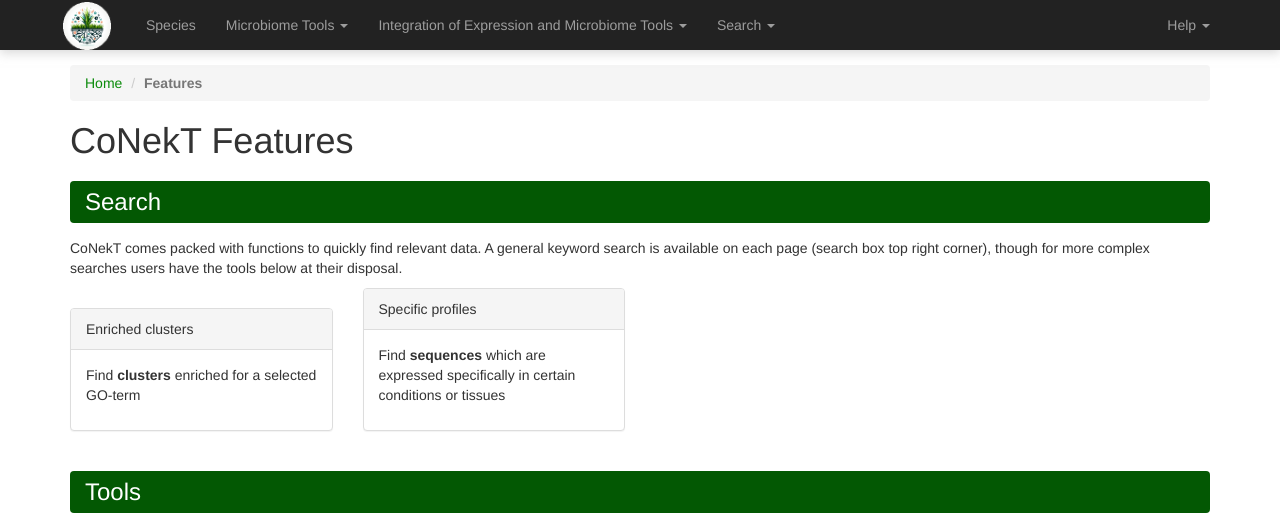
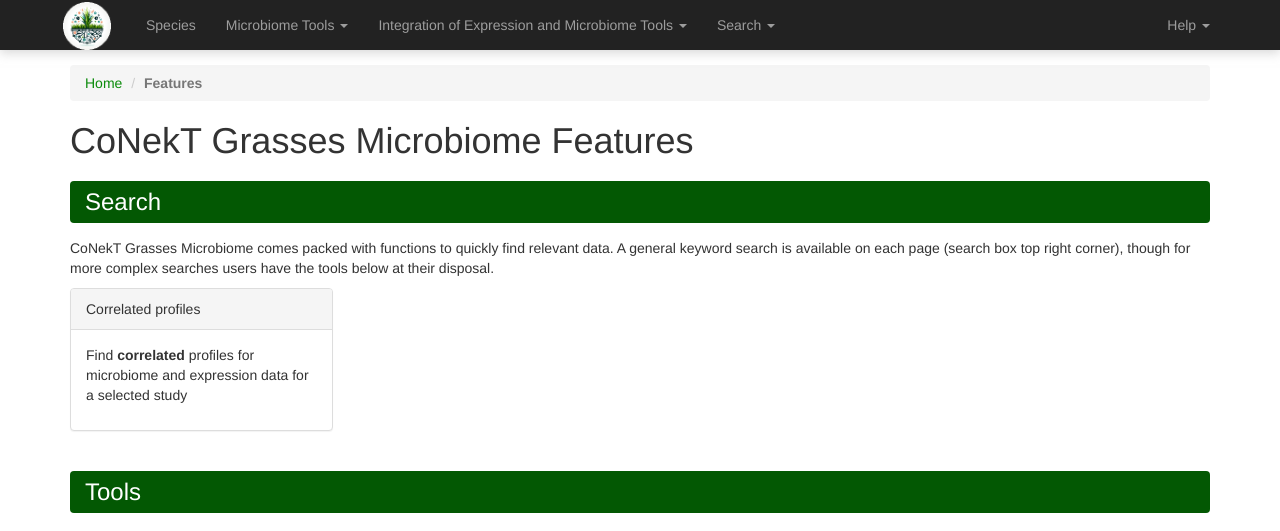
Before and after one commit to SantosRAC/conekt_grasses_microbiome, a Flask app: page /features in a window 1280 px wide. Shown: the top 531 px of the page. Run offline with Flask 3, Linux system fonts and the light colour scheme; parts of the project's set-up code (start-up, migrations or seed data) failed here and were passed over; some libraries are stand-ins or nearby versions.

Commit message:
Drafting adaptations of the microbiome features

```diff
--- a/CoNekT_Grasses_Microbiome/conekt/templates/static_pages/features.html
+++ b/CoNekT_Grasses_Microbiome/conekt/templates/static_pages/features.html
@@ -1,7 +1,7 @@
 {% extends 'base.html' %}
 
 {% block title %}
-    CoNekT - Features
+    CoNekT Grasses Microbiome - Features
 {% endblock %}
 
 {% block container %}
@@ -10,11 +10,11 @@
         <li><a href="{{ url_for('main.screen') }}">Home</a></li>
         <li class="active"><strong>Features</strong></li>
     </ol>
-    <h1>CoNekT Features</h1>
+    <h1>CoNekT Grasses Microbiome Features</h1>
 
     <h3 class="banner-green" >Search</h3>
 
-    <p>CoNekT comes packed with functions to quickly find relevant data. A general keyword search is available on
+    <p>CoNekT Grasses Microbiome comes packed with functions to quickly find relevant data. A general keyword search is available on
     each page (search box top right corner), though for more complex searches users have the tools below at their
     disposal.</p>
 
@@ -34,17 +34,9 @@
         {% endif %}
         <div class="col-lg-3 col-md-3 col-sm-6 col-xs-6" >
             <div class="panel panel-default panel-card">
-            <div class="panel-heading">Enriched clusters</div>
+            <div class="panel-heading">Correlated profiles</div>
             <div class="panel-body">
-                <p>Find <strong>clusters</strong> enriched for a selected GO-term</p>
-            </div>
-        </div>
-        </div>
-        <div class="col-lg-3 col-md-3 col-sm-6 col-xs-6" >
-            <div class="panel panel-default panel-card">
-            <div class="panel-heading">Specific profiles</div>
-            <div class="panel-body">
-                <p>Find <strong>sequences</strong> which are expressed specifically in certain conditions or tissues</p>
+                <p>Find <strong>correlated</strong> profiles for microbiome and expression data for a selected study</p>
             </div>
         </div>
         </div>
@@ -67,41 +59,6 @@
             </div>
         </div>
 
-        <div class="col-lg-3 col-md-3 col-sm-6 col-xs-6 panel-card" >
-            <div class="panel panel-default">
-                <div class="panel-heading">Conserved specificity</div>
-                <a href="{{ url_for('specificity_comparison.specificity_comparison_main') }}">
-                    <img class="img-responsive img-card" src="{{ url_for('static', filename='img/cards/specificity.png') }}" />
-                </a>
-                <div class="panel-body">
-                    <p><strong>Compare genes specifically expressed</strong> in a certain conditions in two species</p>
-                </div>
-            </div>
-        </div>
-
-        <div class="col-lg-3 col-md-3 col-sm-6 col-xs-6 panel-card" >
-            <div class="panel panel-default">
-                <div class="panel-heading">Custom network</div>
-                <a href="{{ url_for('custom_network.custom_network_main') }}">
-                    <img class="img-responsive img-card" src="{{ url_for('static', filename='img/cards/network.png') }}" />
-                </a>
-                <div class="panel-body">
-                    <p><strong>Show co-expression network</strong> only taking a custom set of genes into account</p>
-                </div>
-            </div>
-        </div>
-
-        <div class="col-lg-3 col-md-3 col-sm-6 col-xs-6 panel-card" >
-            <div class="panel panel-default">
-                <div class="panel-heading">Heatmap</div>
-                <a href="{{ url_for('heatmap.heatmap_main') }}">
-                    <img class="img-responsive img-card" src="{{ url_for('static', filename='img/cards/heatmap.png') }}" />
-                </a>
-                <div class="panel-body">
-                    <p>Allows users to <strong>compare the expression profiles</strong> from a custom set of genes in a heatmap</p>
-                </div>
-            </div>
-        </div>
     </div>
 
 </div>
```
